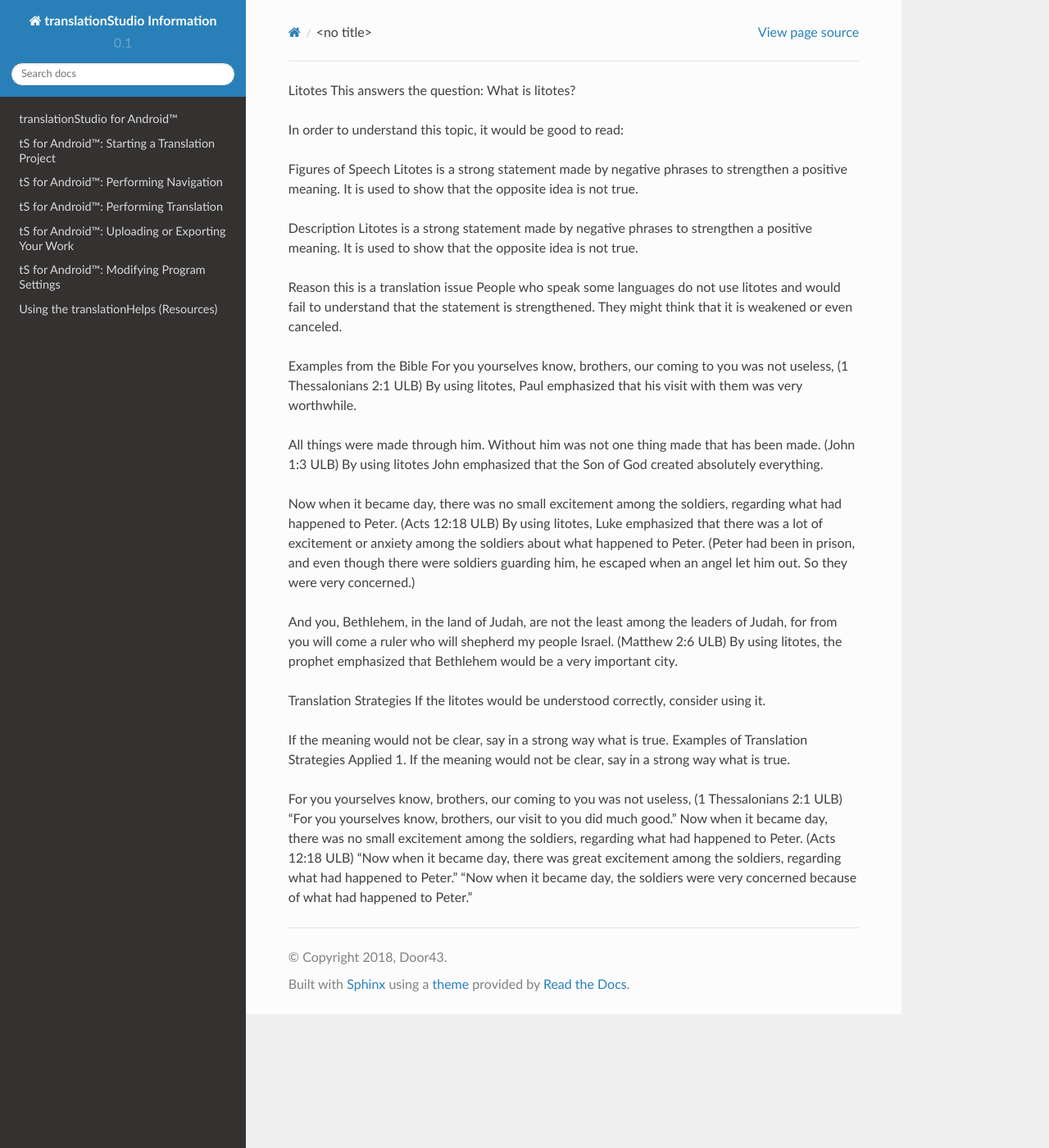
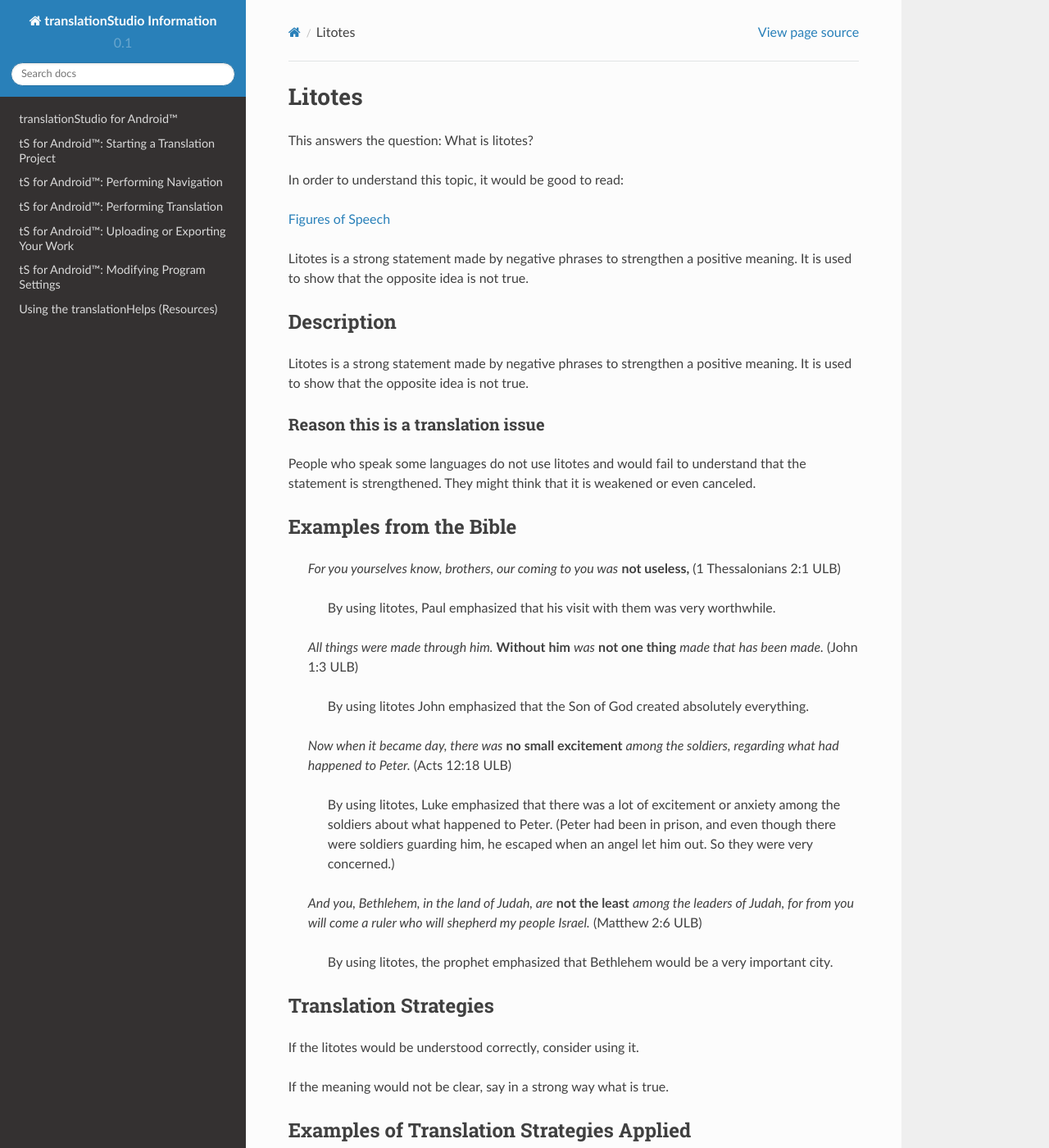
Before and after one commit to unfoldingWord-dev/translationStudio-Info, a Sphinx documentation site: the page built from docs/Litotes.rst, in a window 1280 px wide and 1400 px high. Shown: the whole window at 82% size. Built offline with Sphinx 7.4.7 and the Read the Docs theme 2.0.0, drawn with Linux system fonts in a browser that asks for light colours; pages that are not in the unit, such as notebooks, are missing from menus; some of the changed text lies outside the part shown.

Commit message:
Update Litotes.rst

```diff
--- a/docs/Litotes.rst
+++ b/docs/Litotes.rst
@@ -1,42 +1,61 @@
 Litotes
+=======
+
 This answers the question: What is litotes?
 
 In order to understand this topic, it would be good to read:
 
-Figures of Speech
+`Figures of Speech <https://github.com/unfoldingWord-dev/translationStudio-Info/blob/master/docs/FiguresOfSpeech.rst>`_
+
 Litotes is a strong statement made by negative phrases to strengthen a positive meaning. It is used to show that the opposite idea is not true.
 
 Description
+-------------
+
 Litotes is a strong statement made by negative phrases to strengthen a positive meaning. It is used to show that the opposite idea is not true.
 
 Reason this is a translation issue
+^^^^^^^^^^^^^^^^^^^^^^^^^^^^^^^^^^
+
 People who speak some languages do not use litotes and would fail to understand that the statement is strengthened. They might think that it is weakened or even canceled.
 
 Examples from the Bible
-For you yourselves know, brothers, our coming to you was not useless, (1 Thessalonians 2:1 ULB)
-By using litotes, Paul emphasized that his visit with them was very worthwhile.
+-----------------------
 
-All things were made through him. Without him was not one thing made that has been made. (John 1:3 ULB)
-By using litotes John emphasized that the Son of God created absolutely everything.
+  *For you yourselves know, brothers, our coming to you was* **not useless,** (1 Thessalonians 2:1 ULB)
 
-Now when it became day, there was no small excitement among the soldiers, regarding what had happened to Peter. (Acts 12:18 ULB)
-By using litotes, Luke emphasized that there was a lot of excitement or anxiety among the soldiers about what happened to Peter. (Peter had been in prison, and even though there were soldiers guarding him, he escaped when an angel let him out. So they were very concerned.)
+    By using litotes, Paul emphasized that his visit with them was very worthwhile.
 
-And you, Bethlehem, in the land of Judah,
-are not the least among the leaders of Judah,
-for from you will come a ruler
-who will shepherd my people Israel. (Matthew 2:6 ULB)
-By using litotes, the prophet emphasized that Bethlehem would be a very important city.
+  *All things were made through him.* **Without him** *was* **not one thing** *made that has been made.* (John 1:3 ULB)
+
+    By using litotes John emphasized that the Son of God created absolutely everything.
+
+  *Now when it became day, there was* **no small excitement** *among the soldiers, regarding what had happened to Peter.* (Acts 12:18 ULB)
+
+    By using litotes, Luke emphasized that there was a lot of excitement or anxiety among the soldiers about what happened to Peter. (Peter had been in prison, and even though there were soldiers guarding him, he escaped when an angel let him out. So they were very concerned.)
+
+  *And you, Bethlehem, in the land of Judah, are* **not the least** *among the leaders of Judah, for from you will come a ruler who will shepherd my people Israel.* (Matthew 2:6 ULB)
+
+    By using litotes, the prophet emphasized that Bethlehem would be a very important city.
 
 Translation Strategies
+-----------------------
+
 If the litotes would be understood correctly, consider using it.
 
 If the meaning would not be clear, say in a strong way what is true.
+
 Examples of Translation Strategies Applied
-1. If the meaning would not be clear, say in a strong way what is true.
+------------------------------------------
 
-For you yourselves know, brothers, our coming to you was not useless, (1 Thessalonians 2:1 ULB)
-"For you yourselves know, brothers, our visit to you did much good."
-Now when it became day, there was no small excitement among the soldiers, regarding what had happened to Peter. (Acts 12:18 ULB)
-"Now when it became day, there was great excitement among the soldiers, regarding what had happened to Peter."
-"Now when it became day, the soldiers were very concerned because of what had happened to Peter."
+If the meaning would not be clear, say in a strong way what is true.
+
+  *For you yourselves know, brothers, our coming to you was* **not useless,** (1 Thessalonians 2:1 ULB)
+
+    "For you yourselves know, brothers, our visit to you did much good."
+
+  *Now when it became day, there was* **no small excitement** *among the soldiers, regarding what had happened to Peter.* (Acts 12:18 ULB)
+
+    "Now when it became day, there was great excitement among the soldiers, regarding what had happened to Peter."
+
+    "Now when it became day, the soldiers were very concerned because of what had happened to Peter."
```
